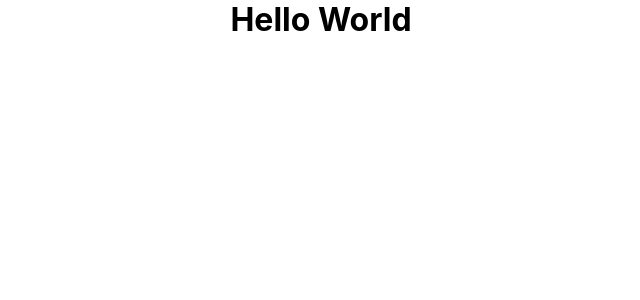
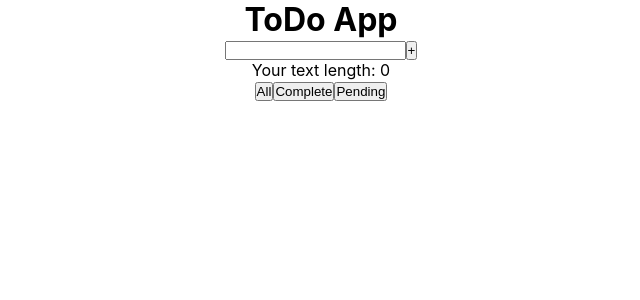
Before and after one commit to AlexF090/todoapp-team-ANP, a React (Create React App) app: page / in a window 1280 px wide. Shown: the top 300 px of the page, without its empty margins (319-959 px from the left). Built offline with nearby package versions, Linux system fonts and the light colour scheme.

Commit message:
add list remove add and toggle function

```diff
--- a/package.json
+++ b/package.json
@@ -9,6 +9,7 @@
     "react": "^17.0.2",
     "react-dom": "^17.0.2",
     "react-scripts": "^4.0.3",
+    "styled-components": "^5.3.5",
     "web-vitals": "^1.1.1"
   },
   "scripts": {
--- a/src/App.js
+++ /dev/null
@@ -1,11 +0,0 @@
-import "./App.css";
-
-function App() {
-  return (
-    <div className="App">
-      <h1>Hello World</h1>
-    </div>
-  );
-}
-
-export default App;
--- /dev/null
+++ b/src/components/App/App.js
@@ -0,0 +1,75 @@
+import "./App.css";
+import GlobalStyle from "../../style/globalstyles";
+import React, { useState } from "react";
+
+
+///// const List = () => {
+
+///// };
+
+//App/Main (usestates)
+//Header (html & addButton & input)
+//Liste (Liste[Array], Remove, Toggle[Button])
+
+function App() {
+  const [textInput, setTextInput] = useState("");
+  const [items, setItems] = useState([]); //[{text: '', status: true}]
+
+
+  const handleOnChange = (event) => {
+    setTextInput(event.target.value);
+  };
+
+// const countLength = (event) => {
+//     setTextInput(event.replace(/\s+/g, '').length);
+// };
+
+  const add = () => {
+    const saveInputInList = [...items, { text: textInput, status: "Pedding" }]; //{text: textInput, status: 'Pedding'}
+    setItems(saveInputInList);
+  };
+
+const remove = (itemIndex) => {
+    const updatedStuff = items.filter((_, index) => index !== itemIndex);
+    setItems(updatedStuff);
+};
+
+const toggleStatus = (itemIndex) => {
+    const newItems = [...items];
+newItems[itemIndex].status = newItems[itemIndex].status === "Complete" ? "Pending" : "Complete";
+    setItems(newItems);
+};
+
+  return (
+    <div className="App">
+      <GlobalStyle />
+      <h1>ToDo App</h1>
+      <input onChange={handleOnChange} type="text" />
+      <button onClick={add}>+</button>
+      {/* <button
+        onClick={() => {
+          console.log(items);
+        }}
+      >
+        check
+      </button> */}
+      <p>{`Your text length: ${textInput.replace(/\s+/g, '').length}`}</p>
+      <button>All</button>
+      <button>Complete</button>
+      <button>Pending</button>
+      {/* <hr /> */}
+      <ul>
+        {items.map((item, index) => { return (
+        <li key={index}>
+            <button onClick={() => {remove(index)}}>X</button>
+            {item.text}
+            <button onClick={() => {toggleStatus(index)}}>{item.status}</button>
+            </li>
+          );
+        })}
+      </ul>
+    </div>
+  );
+}
+
+export default App;
--- a/src/index.js
+++ b/src/index.js
@@ -1,7 +1,7 @@
 import React from "react";
 import ReactDOM from "react-dom";
 import "./index.css";
-import App from "./App";
+import App from "./components/App/App.js";
 
 ReactDOM.render(
   <React.StrictMode>
--- /dev/null
+++ b/src/style/globalstyles.js
@@ -0,0 +1,9 @@
+import React from 'react';
+import styled from 'styled-components';
+import { createGlobalStyle } from 'styled-components';
+
+const GlobalStyle = createGlobalStyle`
+color: red;
+`;
+
+export default GlobalStyle;
```
Also changed, not shown: src/components/App/App_old.js (added, +66 -0 lines), src/components/Form/Form.jsx (added, +23 -0 lines), src/components/App/App.css (renamed from src/App.css), src/img/logo.svg (renamed from src/logo.svg), 1 other file (tests, documents, lock files or other folders).
